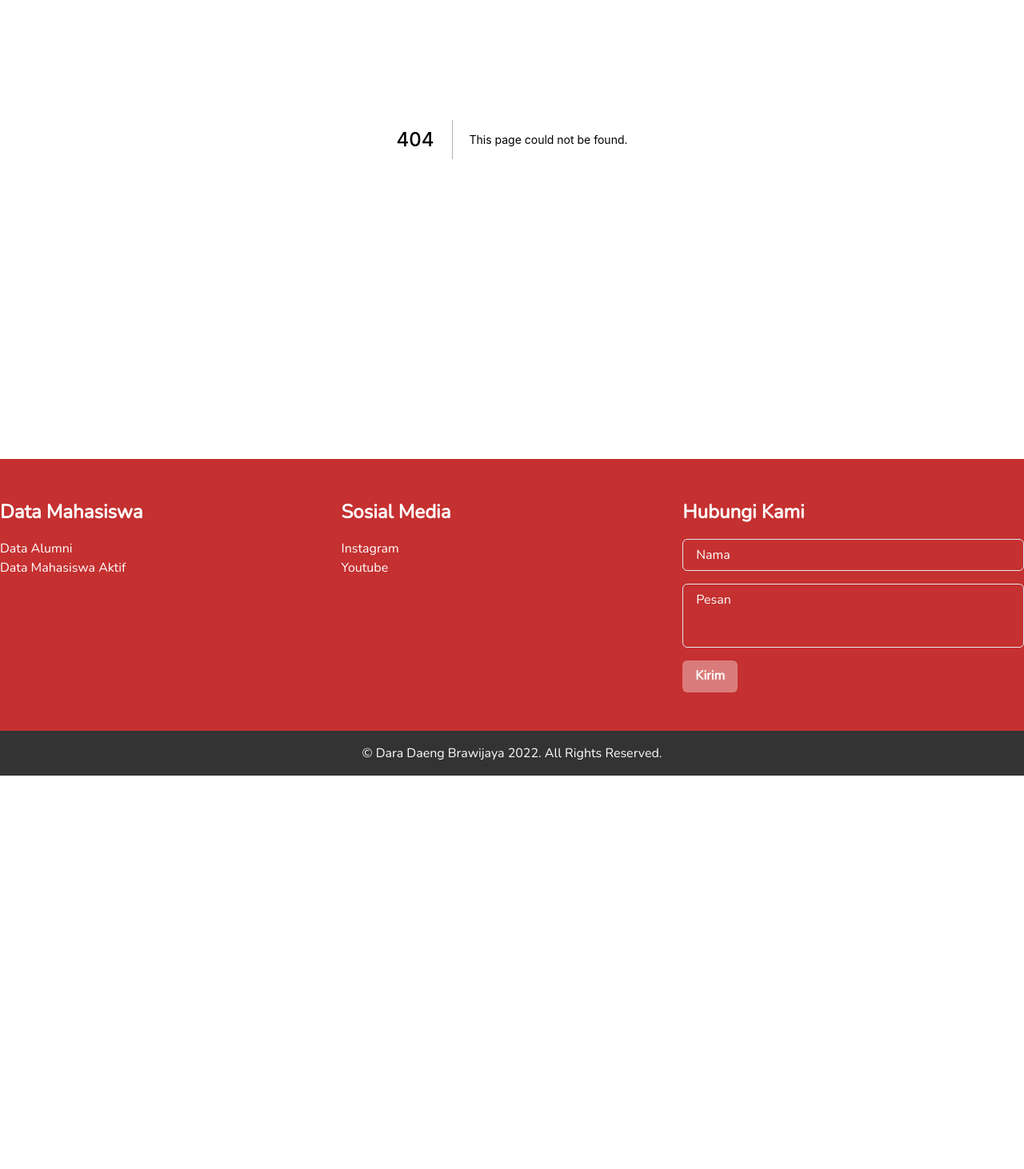
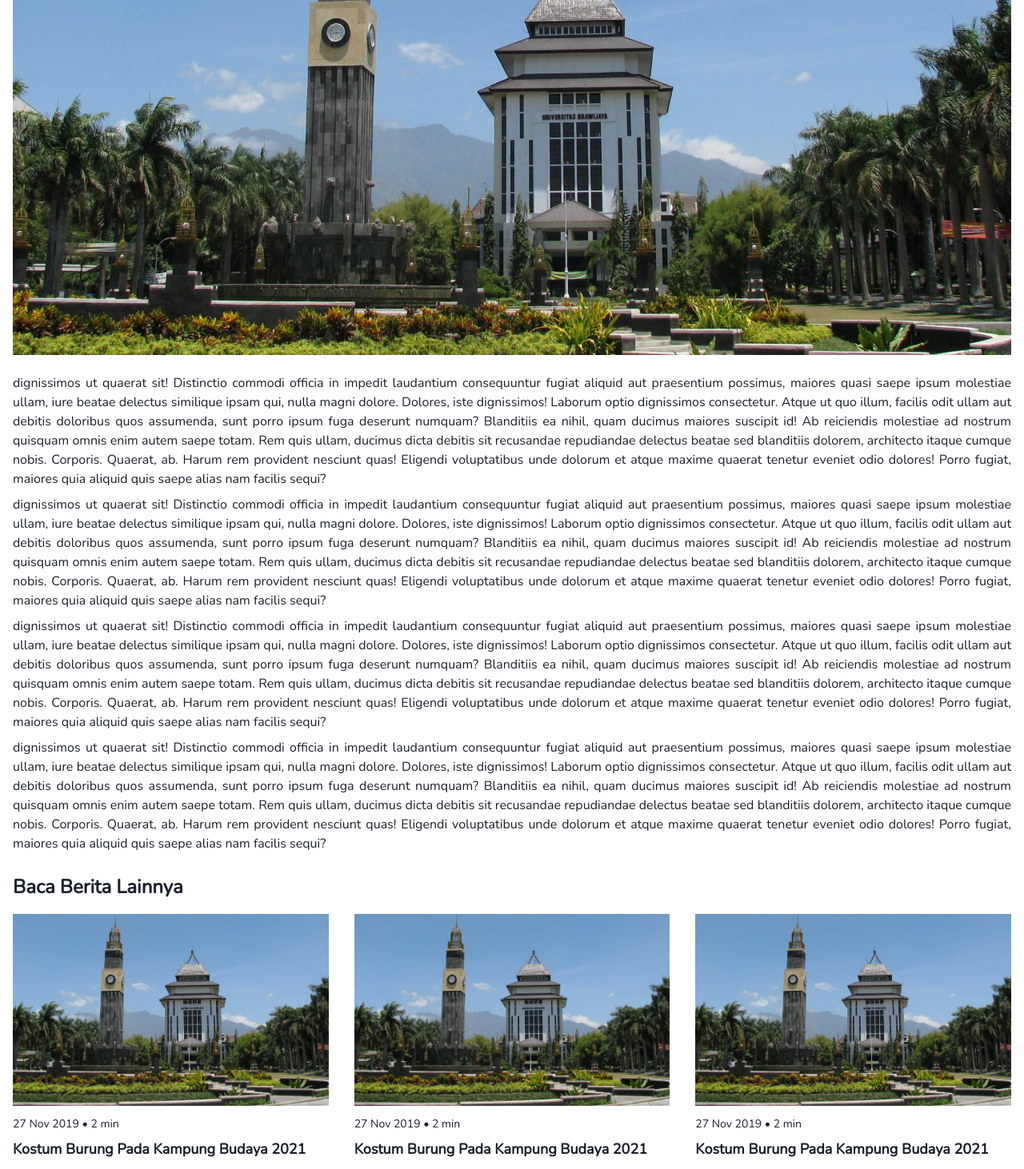
Before and after one commit to alfonsus20/ddb-nextjs, a Next.js app: page /berita/1 in a window 1280 px wide. Before the commit this address had no page. Shown: the part 315-1777 px from the top of the page at 80% size. Before the commit the page ends 1285 px from the top, so only its background shows below. Built offline with nearby package versions, Linux system fonts and the light colour scheme.

Commit message:
feat: add news page detail

```diff
--- a/components/Card/News/index.tsx
+++ b/components/Card/News/index.tsx
@@ -1,10 +1,12 @@
-import { Box, Text } from "@chakra-ui/react";
+import { Box, Text, VStack } from "@chakra-ui/react";
 import Image from "next/image";
+import Link from "next/link";
 import React from "react";
 
 const News = () => {
   return (
-    <Box cursor="pointer" maxW={400} flex='1 1 300px'>
+    <Link href='/berita/1' passHref>
+      <Box as="a" maxW={400} flex="1 1 300px">
         <Box pos="relative" width="full" height={60} mb={3}>
           <Image
             src="/ub.jpg"
@@ -14,19 +16,21 @@ const News = () => {
             objectPosition="center"
           />
         </Box>
-      <Box>
-        <Text fontSize="lg" fontWeight="semibold" mb={2} noOfLines={2}>
+        <VStack spacing={2} align="flex-start">
+          <Text fontSize="sm">27 Nov 2019 • 2 min</Text>
+          <Text fontSize="lg" fontWeight="semibold" noOfLines={2}>
             Kostum Burung Pada Kampung Budaya 2021
           </Text>
           <Text fontSize="md" noOfLines={3}>
             Lorem ipsum dolor sit amet, consectetur adipiscing elit, sed do
-          eiusmod tempor incididunt ut labore et dolore magna aliqua. Ut enim ad
-          minim veniam, quis nostrud exercitation ullamco laboris nisi ut
+            eiusmod tempor incididunt ut labore et dolore magna aliqua. Ut enim
+            ad minim veniam, quis nostrud exercitation ullamco laboris nisi ut
             aliquip ex ea commodo consequat. Duis aute irure dolor in
             reprehenderit in voluptate velit esse cillum dolore.
           </Text>
+        </VStack>
       </Box>
-    </Box>
+    </Link>
   );
 };
 
--- a/pages/_document.tsx
+++ b/pages/_document.tsx
@@ -15,6 +15,7 @@ const MyDocument = () => {
           type="text/css"
           href="https://cdnjs.cloudflare.com/ajax/libs/slick-carousel/1.6.0/slick-theme.min.css"
         />
+        <link rel="icon" href="/logo.png" />
       </Head>
       <body>
         <Main />
--- /dev/null
+++ b/pages/berita/[newsId].tsx
@@ -0,0 +1,127 @@
+import { Box, Container, VStack, Text, Flex } from "@chakra-ui/react";
+import {
+  GetStaticPaths,
+  GetStaticProps,
+  GetStaticPropsContext,
+  NextPage,
+} from "next";
+import Image from "next/image";
+import React from "react";
+import { NewsCard } from "../../components/Card";
+
+type Props = {
+  data?: string;
+};
+
+const BeritaDetail: NextPage<Props> = () => {
+  return (
+    <Container maxW="container.xl" pt={6} pb={20}>
+      <Box mb={6}>
+        <Text fontSize="3xl" fontWeight="bold" mb={4}>
+          Kostum Burung Pada Kampung Budaya 2021
+        </Text>
+        <Box mb={4}>
+          <Image
+            src="/ub.jpg"
+            width={1280}
+            height={600}
+            alt="berita"
+            objectFit="cover"
+            objectPosition="center"
+          />
+        </Box>
+        <VStack textAlign="justify">
+          <Text>
+            dignissimos ut quaerat sit! Distinctio commodi officia in impedit
+            laudantium consequuntur fugiat aliquid aut praesentium possimus,
+            maiores quasi saepe ipsum molestiae ullam, iure beatae delectus
+            similique ipsam qui, nulla magni dolore. Dolores, iste dignissimos!
+            Laborum optio dignissimos consectetur. Atque ut quo illum, facilis
+            odit ullam aut debitis doloribus quos assumenda, sunt porro ipsum
+            fuga deserunt numquam? Blanditiis ea nihil, quam ducimus maiores
+            suscipit id! Ab reiciendis molestiae ad nostrum quisquam omnis enim
+            autem saepe totam. Rem quis ullam, ducimus dicta debitis sit
+            recusandae repudiandae delectus beatae sed blanditiis dolorem,
+            architecto itaque cumque nobis. Corporis. Quaerat, ab. Harum rem
+            provident nesciunt quas! Eligendi voluptatibus unde dolorum et atque
+            maxime quaerat tenetur eveniet odio dolores! Porro fugiat, maiores
+            quia aliquid quis saepe alias nam facilis sequi?
+          </Text>
+          <Text>
+            dignissimos ut quaerat sit! Distinctio commodi officia in impedit
+            laudantium consequuntur fugiat aliquid aut praesentium possimus,
+            maiores quasi saepe ipsum molestiae ullam, iure beatae delectus
+            similique ipsam qui, nulla magni dolore. Dolores, iste dignissimos!
+            Laborum optio dignissimos consectetur. Atque ut quo illum, facilis
+            odit ullam aut debitis doloribus quos assumenda, sunt porro ipsum
+            fuga deserunt numquam? Blanditiis ea nihil, quam ducimus maiores
+            suscipit id! Ab reiciendis molestiae ad nostrum quisquam omnis enim
+            autem saepe totam. Rem quis ullam, ducimus dicta debitis sit
+            recusandae repudiandae delectus beatae sed blanditiis dolorem,
+            architecto itaque cumque nobis. Corporis. Quaerat, ab. Harum rem
+            provident nesciunt quas! Eligendi voluptatibus unde dolorum et atque
+            maxime quaerat tenetur eveniet odio dolores! Porro fugiat, maiores
+            quia aliquid quis saepe alias nam facilis sequi?
+          </Text>
+          <Text>
+            dignissimos ut quaerat sit! Distinctio commodi officia in impedit
+            laudantium consequuntur fugiat aliquid aut praesentium possimus,
+            maiores quasi saepe ipsum molestiae ullam, iure beatae delectus
+            similique ipsam qui, nulla magni dolore. Dolores, iste dignissimos!
+            Laborum optio dignissimos consectetur. Atque ut quo illum, facilis
+            odit ullam aut debitis doloribus quos assumenda, sunt porro ipsum
+            fuga deserunt numquam? Blanditiis ea nihil, quam ducimus maiores
+            suscipit id! Ab reiciendis molestiae ad nostrum quisquam omnis enim
+            autem saepe totam. Rem quis ullam, ducimus dicta debitis sit
+            recusandae repudiandae delectus beatae sed blanditiis dolorem,
+            architecto itaque cumque nobis. Corporis. Quaerat, ab. Harum rem
+            provident nesciunt quas! Eligendi voluptatibus unde dolorum et atque
+            maxime quaerat tenetur eveniet odio dolores! Porro fugiat, maiores
+            quia aliquid quis saepe alias nam facilis sequi?
+          </Text>
+          <Text>
+            dignissimos ut quaerat sit! Distinctio commodi officia in impedit
+            laudantium consequuntur fugiat aliquid aut praesentium possimus,
+            maiores quasi saepe ipsum molestiae ullam, iure beatae delectus
+            similique ipsam qui, nulla magni dolore. Dolores, iste dignissimos!
+            Laborum optio dignissimos consectetur. Atque ut quo illum, facilis
+            odit ullam aut debitis doloribus quos assumenda, sunt porro ipsum
+            fuga deserunt numquam? Blanditiis ea nihil, quam ducimus maiores
+            suscipit id! Ab reiciendis molestiae ad nostrum quisquam omnis enim
+            autem saepe totam. Rem quis ullam, ducimus dicta debitis sit
+            recusandae repudiandae delectus beatae sed blanditiis dolorem,
+            architecto itaque cumque nobis. Corporis. Quaerat, ab. Harum rem
+            provident nesciunt quas! Eligendi voluptatibus unde dolorum et atque
+            maxime quaerat tenetur eveniet odio dolores! Porro fugiat, maiores
+            quia aliquid quis saepe alias nam facilis sequi?
+          </Text>
+        </VStack>
+      </Box>
+      <Box>
+        <Text fontSize="2xl" fontWeight="semibold" mb={4}>
+          Baca Berita Lainnya
+        </Text>
+        <Flex flexWrap="wrap" gap={8} justifyContent="center">
+          <NewsCard />
+          <NewsCard />
+          <NewsCard />
+        </Flex>
+      </Box>
+    </Container>
+  );
+};
+
+export const getStaticProps: GetStaticProps = (ctx: GetStaticPropsContext) => {
+  const { newsId } = ctx.params!;
+
+  return { props: { data: newsId } };
+};
+
+export const getStaticPaths: GetStaticPaths = () => {
+  return {
+    paths: [{ params: { newsId: "1" } }, { params: { newsId: "2" } }],
+    fallback: false,
+  };
+};
+
+export default BeritaDetail;
--- a/pages/berita/index.tsx
+++ b/pages/berita/index.tsx
@@ -14,7 +14,7 @@ const Berita: NextPage = () => {
         <Text fontSize="3xl" fontWeight="bold" mb={4}>
           Berita
         </Text>
-        <Flex flexWrap="wrap" gap={5}>
+        <Flex flexWrap="wrap" gap={8} justifyContent='center'>
           <NewsCard />
           <NewsCard />
           <NewsCard />
--- a/pages/index.tsx
+++ b/pages/index.tsx
@@ -12,7 +12,6 @@ const Home: NextPage = () => {
     <Box>
       <Head>
         <title>Dara Daeng Brawijaya</title>
-        <link rel="icon" href="/logo.png" />
       </Head>
       <Flex
         h="100vh"
```
Lines whose indentation alone changed are shown as unchanged.
